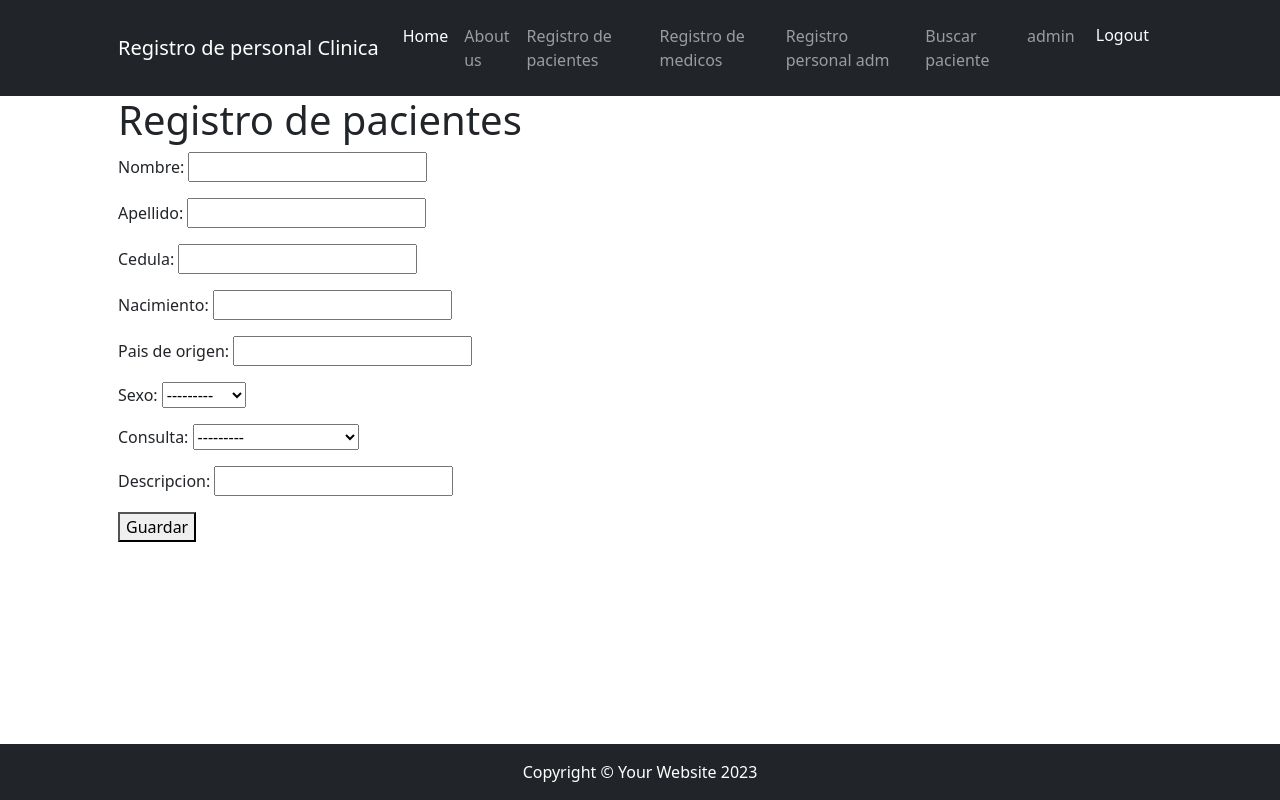
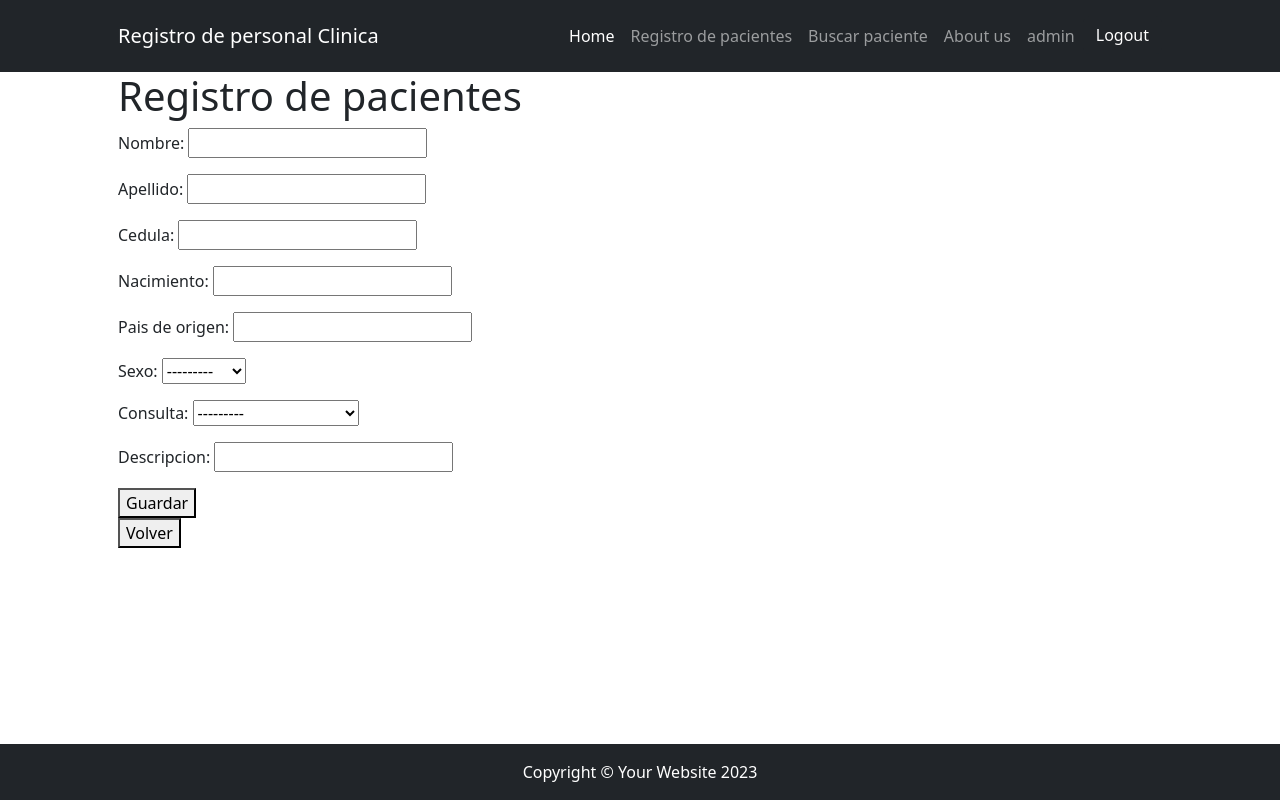
Before and after one commit to juanesarist/Aristizabal-Garzon-Juan-Esteban, a Django app: page /registro/pacientes in a window 1280 px wide. Run offline with Django 5.2, Linux system fonts and the light colour scheme; a user stored in the database is signed in; some libraries are stand-ins or nearby versions.

Commit message:
Actualizacion funcionamiento pag

```diff
--- a/project/app/templates/app/mostrarpacientes.html
+++ b/project/app/templates/app/mostrarpacientes.html
@@ -24,4 +24,8 @@
         </ul>
     </div>
 
+    <div >
+        <a href="{% url 'core:home' %}" ><button>Volver</button></a>
+    </div>
+
 {% endblock contenido %}
--- a/project/app/templates/app/mostrarpacientes_delete.html
+++ b/project/app/templates/app/mostrarpacientes_delete.html
@@ -16,7 +16,7 @@
 
     </form>
     <div class="fs-3 pb-4 ">
-        <a href="{% url 'app:home' %}">Volver</a>
+        <a href="{% url 'app:buscar_pacientes' %}">Volver</a>
     </div>
 
 {% endblock contenido %}
--- a/project/app/templates/app/mostrarpacientes_detail.html
+++ b/project/app/templates/app/mostrarpacientes_detail.html
@@ -28,8 +28,8 @@
 
         </ul>
     </div>
-    <div class="fs-3 pb-4 ">
-        <a href="{% url 'app:home' %}">Volver</a>
+    <div >
+        <a href="{% url 'app:buscar_pacientes' %}" ><button>Volver</button></a>
     </div>
 
 
--- a/project/app/templates/app/registropacientes.html
+++ b/project/app/templates/app/registropacientes.html
@@ -24,6 +24,8 @@
         <button type="submit">Guardar</button>
 
     </form>
-
+    <div >
+        <a href="{% url 'core:home' %}" ><button>Volver</button></a>
+    </div>
 
 {% endblock contenido %}
--- a/project/app/urls.py
+++ b/project/app/urls.py
@@ -5,17 +5,17 @@ from . import views
 app_name = "app"
 
 urlpatterns = [
-    path('', views.mostrar_pacientes, name="home"),
+    #path('', views.mostrar_pacientes, name="home"),
     path('pacientes', views.pacientes_create.as_view(), name="registro_pacientes"),
-    path("medicos", views.personal_medico, name="registro_medicos"),
-    path("personaladm", views.personal_adm, name="registro_personaladm"),
-    path('mostarpacientes', views.mostrar_pacientes, name="mostrar_pacientes"),
+    path("aboutus/", views.about_us, name="about_us"),
+    #path("personaladm", views.personal_adm, name="registro_personaladm"),
+    #path('mostarpacientes', views.mostrar_pacientes, name="mostrar_pacientes"),
     path('buscarpacientes', views.buscar_pacientes.as_view(), name="buscar_pacientes"),
     path('mostarpacientes/detail/<int:pk>', views.buscar_pacientes_info.as_view(), name="mostrar_pacientes_detail"),
     path('mostarpacientes/update/<int:pk>', views.buscar_pacientes_update.as_view(), name="mostrar_pacientes_update"),
     path('mostarpacientes/delete/<int:pk>', views.buscar_pacientes_delete.as_view(), name="mostrar_pacientes_delete"),
-    path("mostarmedicos", views.mostrar_personal_medico, name="mostrar_medicos"),
-    path("mostrarpersonaladm", views.mostrar_personal_adm, name="mostrar_personaladm"),
+    #path("mostarmedicos", views.mostrar_personal_medico, name="mostrar_medicos"),
+    #path("mostrarpersonaladm", views.mostrar_personal_adm, name="mostrar_personaladm"),
 
 
 
--- a/project/app/views.py
+++ b/project/app/views.py
@@ -7,54 +7,8 @@ from django.contrib.auth.mixins import LoginRequiredMixin
 
 # Create your views here.
 
-def mostrar_pacientes(request):
-    consulta_pacientes = models.Pacientes.objects.all()
-    context = {"pacientes": consulta_pacientes}
-    return render(request, "app/mostrarpacientes.html", context)
-
-def mostrar_personal_medico(request):
-    consulta_medicos = models.Medicos.objects.all()
-    context = {"medicos": consulta_medicos}
-    return render(request, "app/mostrarmedicos.html", context)
-
-def mostrar_personal_adm(request):
-    consulta_personal_adm = models.Pacientes.objects.all()
-    context = {"personaladm": consulta_personal_adm}
-    return render(request, "app/mostrarpersonaladm.html", context)
-
-
-
-def personal_medico(request):
-    if request.method == "POST":
-            form = forms.medicosForm(request.POST)
-            if form.is_valid():
-                form.save()
-                return redirect("app:registro_medicos")
-    else:
-            form = forms.medicosForm()
-
-    return render(request, "app/registromedico.html", context = {"form":form})
-
-def personal_adm(request):
-    if request.method == "POST":
-            form = forms.personaladmForm(request.POST)
-            if form.is_valid():
-                form.save()
-                return redirect("app:registro_personaladm")
-    else:
-            form = forms.personaladmForm()
-
-    return render(request, "app/registropersonaladm.html", context = {"form":form})
-
-# def buscar_pacientes(request):
-#      consulta = request.GET.get("consulta", None)
-#      if consulta:
-#          print(consulta)
-#          query = models.Pacientes.objects.filter(cedula__icontains=consulta)
-#      else:
-#          query = models.Pacientes.objects.all()
-#      context = {"pacientes": query}
-#      return render(request, "app/mostrarpacientes.html", context)
+def about_us(request):
+    return render(request, "app/aboutus.html")
 
 class buscar_pacientes(LoginRequiredMixin, ListView):
      model = models.Pacientes
@@ -70,9 +24,7 @@ class buscar_pacientes(LoginRequiredMixin, ListView):
         return pacientes
 
 
-# def buscar_pacientes_info(request, pk):
-#      query = models.Pacientes.objects.get(id=pk)
-#      return render(request, "app/mostrarpacientes_detail.html", {"paciente":query})
+
 
 class buscar_pacientes_info(LoginRequiredMixin, DetailView):
      model = models.Pacientes
@@ -86,16 +38,7 @@ class pacientes_create(LoginRequiredMixin, CreateView):
      success_url = reverse_lazy("app:registro_pacientes")
 
 
-# def pacientes(request):
-#     if request.method == "POST":
-#         form = forms.pacienteForm(request.POST)
-#         if form.is_valid():
-#             form.save()
-#             return redirect("app:registro_pacientes")
-#     else:
-#         form = forms.pacienteForm()
 
-#     return render(request, "app/registropacientes.html", context = {"form":form})
 
 class buscar_pacientes_update(LoginRequiredMixin, UpdateView):
      model = models.Pacientes
@@ -103,24 +46,7 @@ class buscar_pacientes_update(LoginRequiredMixin, UpdateView):
      template_name = "app/registropacientes.html"
      success_url = reverse_lazy("app:buscar_pacientes")
 
-# def buscar_pacientes_update(request, pk = int):
-#     query = models.Pacientes.objects.get(id=pk)
-#     if request.method == "POST":
-#         form = forms.pacienteForm(request.POST, instance=query)
-#         if form.is_valid():
-#             form.save()
-#             return redirect("app:home")
-#     else:
-#         form = forms.pacienteForm(instance=query)
 
-#     return render(request, "app/mostrarpacientes_update.html", context = {"form":form})
-
-# def buscar_pacientes_delete(request, pk = int):
-#     query = models.Pacientes.objects.get(id=pk)
-#     if request.method == "POST":
-#         query.delete()
-#         return redirect("app:home")
-#     return render(request, "app/mostrarpacientes_delete.html", context = {"paciente":query})
 
 class buscar_pacientes_delete(LoginRequiredMixin, DeleteView):
     model = models.Pacientes
--- a/project/core/templates/core/base.html
+++ b/project/core/templates/core/base.html
@@ -22,12 +22,10 @@
                 <div class="collapse navbar-collapse" id="navbarSupportedContent">
                     <ul class="navbar-nav ms-auto mb-2 mb-lg-0">
                         <li class="nav-item"><a class="nav-link active" aria-current="page" href={% url 'core:home' %}>Home</a></li>
-                        <li class="nav-item"><a class="nav-link" href={% url 'app:registro_pacientes' %}>About us</a></li>
                         {% if user.is_authenticated %}
                         <li class="nav-item"><a class="nav-link" href={% url 'app:registro_pacientes' %}>Registro de pacientes</a></li>
-                            <li class="nav-item"><a class="nav-link" href={% url 'app:registro_medicos' %}>Registro de medicos</a></li>
-                            <li class="nav-item"><a class="nav-link" href={% url 'app:registro_personaladm' %}>Registro personal adm</a></li>
                         <li class="nav-item"><a class="nav-link" href={% url 'app:buscar_pacientes' %}>Buscar paciente</a></li>
+                        <li class="nav-item"><a class="nav-link" href={% url 'app:about_us' %}>About us</a></li>
                         <li class="nav-item"><a class="nav-link" text-bg-info > {{ user.username }}</a></li>
                         <li class="nav-item">
                             <form action="{% url 'core:logout' %}" method="post">
@@ -36,6 +34,7 @@
                             </form>
                         </li>
                         {% else %}
+                        <li class="nav-item"><a class="nav-link" href={% url 'app:about_us' %}>About us</a></li>
                         <li class="nav-item"><a class="nav-link" href={% url 'core:login' %}>Login</a></li>
                         <li class="nav-item"><a class="nav-link" href={% url 'core:signup' %}>Sign Up</a></li>
                         {% endif %}
--- a/project/core/templates/core/logout.html
+++ b/project/core/templates/core/logout.html
@@ -11,5 +11,8 @@
             Has cerrado sesion
         </h1>
     </div>
+    <div >
+        <a href="{% url 'core:home' %}" ><button>Volver</button></a>
+    </div>
 
 {% endblock contenido %}
```
Also changed, not shown: project/app/templates/app/aboutus.html (added, +26 -0 lines), project/app/templates/app/mostrarmedicos.html (deleted, +0 -24 lines), project/app/templates/app/mostrarpersonaladm.html (deleted, +0 -24 lines), project/app/templates/app/registromedico.html (deleted, +0 -19 lines), project/app/templates/app/registropersonaladm.html (deleted, +0 -19 lines), project/core/templates/core/index.html (+4 -5 lines), project/db.sqlite3. Lines whose indentation alone changed are shown as unchanged.
